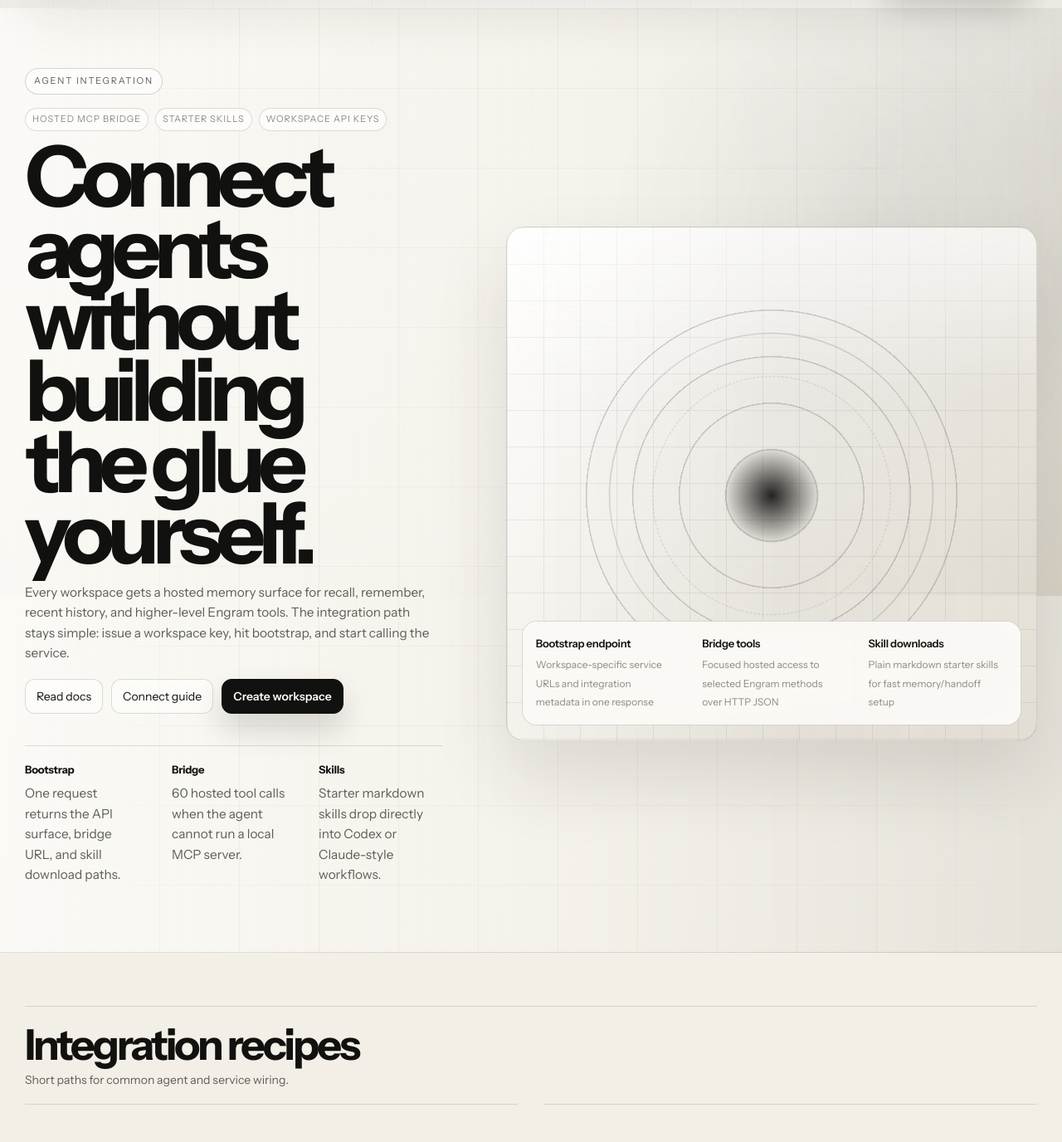
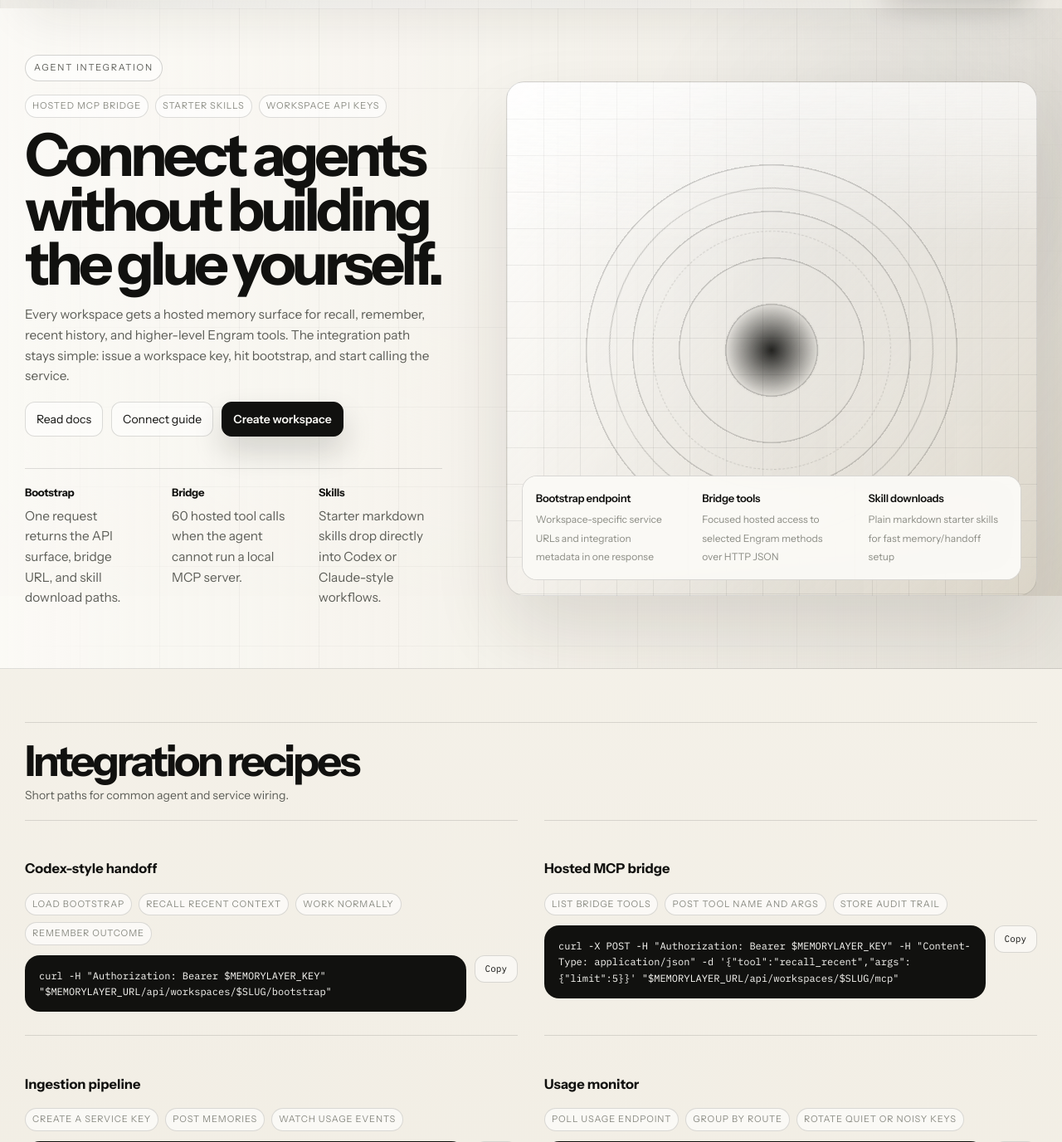
Before and after one commit to raya-ac/engram-cloud, a FastAPI app: page /agents in a window 1280 px wide. Shown: the part 82-1458 px from the top of the page at 83% size. Run offline with FastAPI, Linux system fonts and the light colour scheme; parts of the project's set-up code (start-up, migrations or seed data) failed here and were passed over; some libraries are stand-ins or nearby versions.

Commit message:
Reduce public hero typography scale

```diff
--- a/app/templates/base.html
+++ b/app/templates/base.html
@@ -142,10 +142,10 @@
       display: grid;
       grid-template-columns: minmax(0, 0.88fr) minmax(420px, 1.12fr);
       gap: clamp(32px, 6vw, 86px);
-      min-height: calc(100svh - 94px);
+      min-height: min(760px, calc(100svh - 94px));
       align-items: center;
-      padding-top: clamp(58px, 9vh, 104px);
-      padding-bottom: clamp(44px, 8vh, 84px);
+      padding-top: clamp(42px, 7vh, 76px);
+      padding-bottom: clamp(38px, 7vh, 68px);
     }
     .hero::before {
       content: "";
@@ -165,16 +165,16 @@
       display: grid;
       grid-template-columns: minmax(0, 0.88fr) minmax(440px, 1.12fr);
       gap: clamp(32px, 6vw, 86px);
-      min-height: calc(100svh - 94px);
+      min-height: min(760px, calc(100svh - 94px));
       align-items: center;
-      padding: clamp(58px, 9vh, 104px) 0 clamp(44px, 8vh, 84px);
+      padding: clamp(42px, 7vh, 76px) 0 clamp(38px, 7vh, 68px);
     }
     .hero h2 {
       margin: 0 0 16px;
-      font-size: clamp(56px, 8vw, 126px);
-      line-height: 0.84;
-      letter-spacing: -0.08em;
-      max-width: 8.8ch;
+      font-size: clamp(42px, 5.6vw, 82px);
+      line-height: 0.92;
+      letter-spacing: -0.065em;
+      max-width: 11ch;
       text-wrap: balance;
     }
     .hero p { margin: 0 0 16px; color: var(--muted); max-width: 54ch; font-size: clamp(15px, 1.2vw, 18px); }
@@ -679,7 +679,7 @@
         gap: 20px;
         padding: 28px 0 34px;
       }
-      .hero h2 { font-size: clamp(50px, 18vw, 78px); }
+      .hero h2 { font-size: clamp(40px, 13vw, 62px); line-height: 0.94; }
       .hero-visual {
         min-height: 460px;
       }
```
